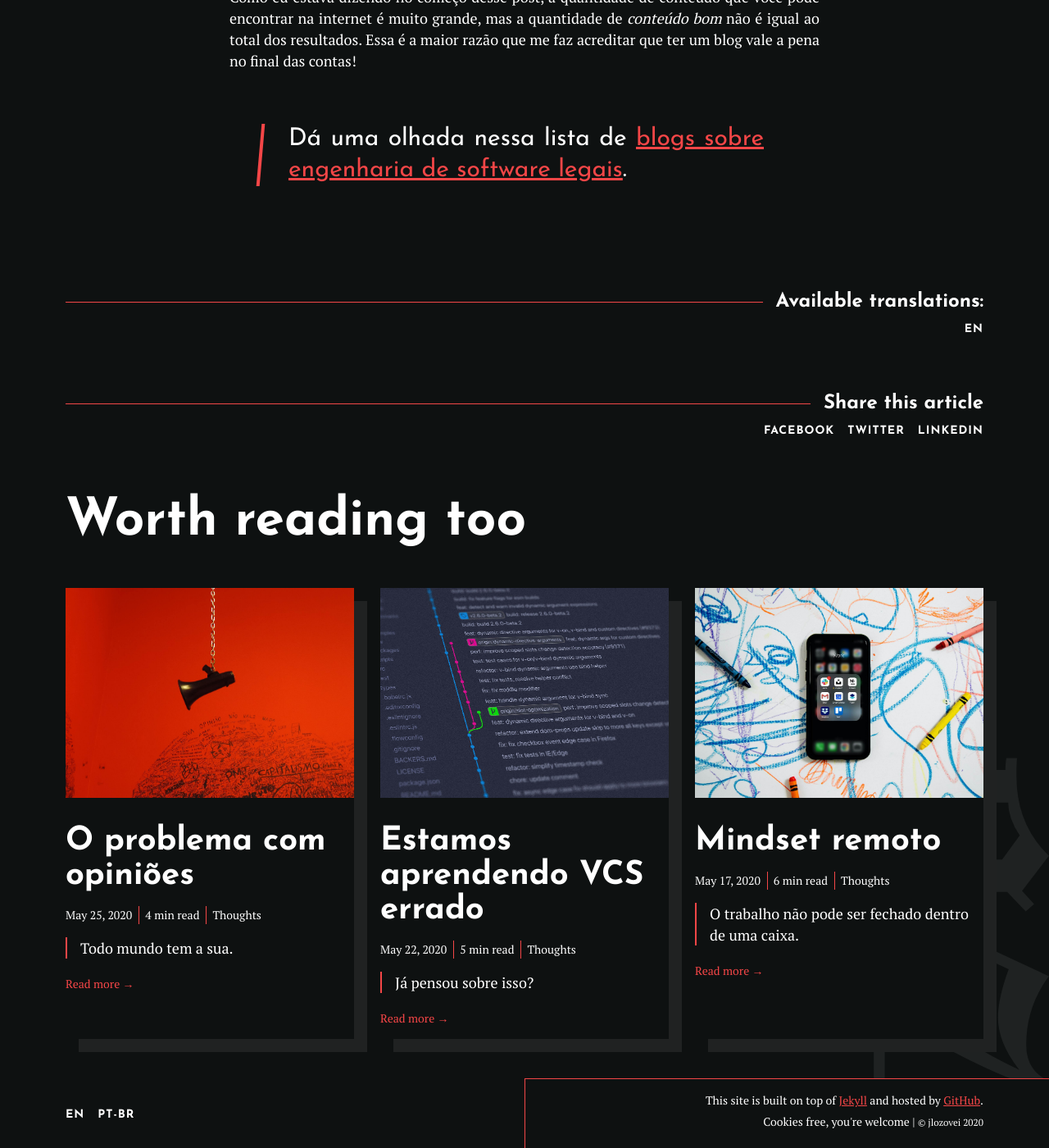
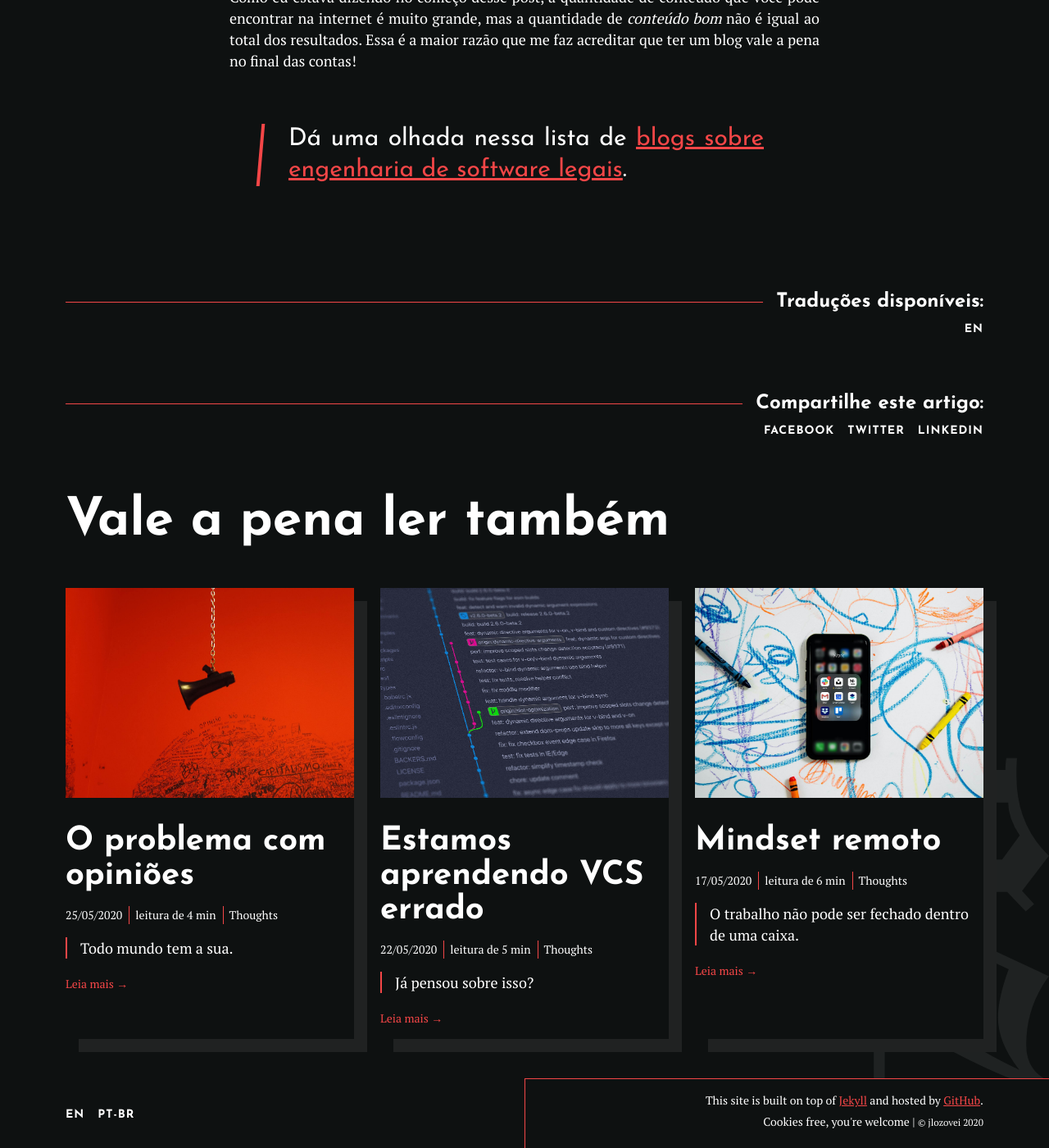
Before and after one commit to jlozovei/me, a Jekyll site: the page built from _posts/pt-br/2020-04-06-is-it-worthy-to-have-a-blog.md, in a window 1280 px wide and 1400 px high, scrolled down 2763 px. Shown: the whole window at 82% size. Built offline with Jekyll 4.4.1, drawn with Linux system fonts in a browser that asks for light colours; nearby versions of some CDN libraries; Markdown is read by kramdown in place of the engine named in the settings; some of the changed text lies outside the part shown.

Commit message:
add portuguese-based blog and post pages

```diff
--- a/_includes/post/card.html
+++ b/_includes/post/card.html
@@ -16,6 +16,12 @@
     </div>
     {% endif %}
 
-    <button class="anchor">Read more &rarr;</button>
+    <button class="anchor">
+      {% if page.language != 'pt-br' %}
+      Read more
+      {% else %}
+      Leia mais
+      {% endif %}
+    &rarr;</button>
   </div>
 </div>
--- a/_includes/post/meta.html
+++ b/_includes/post/meta.html
@@ -1,10 +1,18 @@
 <div class="post__meta">
   <p class="post__date">
+    {% if page.language != 'pt-br' %}
     <time datetime="{{ post.date | date_to_xmlschema }}" itemprop="datePublished">
       {%- assign date_format = site.minima.date_format | default: "%b %-d, %Y" -%}
 
       {{ post.date | date: date_format }}
     </time>
+    {% else %}
+    <time datetime="{{ post.date | date_to_xmlschema }}" itemprop="datePublished">
+      {%- assign date_format = site.minima.date_format | default: "%d/%m/%Y" -%}
+
+      {{ post.date | date: date_format }}
+    </time>
+    {% endif %}
   </p>
 
   {% capture words %}
@@ -16,7 +24,15 @@
   {% else %}
     {% assign time=words | plus: 150 | divided_by: 150 %}
   {% endif %}
-  <p class="post__read-time">{{ time }} min read</p>
+  <p class="post__read-time">
+    {% if page.language == 'pt-br' %}
+      leitura de
+    {% endif %}
+    {{ time }} min
+    {% if page.language != 'pt-br' %}
+       read
+    {% endif %}
+  </p>
 
   <p class="post__category">{{ post.category | capitalize }}</p>
 </div>
--- a/_layouts/default.html
+++ b/_layouts/default.html
@@ -6,8 +6,8 @@ layout: compress
 <html lang="{{ page.lang | default: site.lang | default: "en" }}">
 <head>
   {% include meta/head.html %}
-  <link rel="stylesheet" href="{{ site.baseurl }}/css/{{ page.slug }}.css">
-  <link rel="icon" href="{{ site.baseurl }}/favicon.ico" type="image/x-icon">
+  <link rel="stylesheet" href="{{ site.url }}/css/{{ page.slug }}.css">
+  <link rel="icon" href="{{ site.url }}/favicon.ico" type="image/x-icon">
 </head>
 <body>
   {% include layout/header.html %}
--- a/_layouts/post.html
+++ b/_layouts/post.html
@@ -14,7 +14,11 @@ layout: compress
   <div class="page">
     <div class="section section--headline">
       <div class="container">
+        {% if page.language == 'pt-br' %}
+        <a href="/pt-br/blog" class="section__backlink">&larr; Ver todos os textos</a>
+        {% else %}
         <a href="/blog" class="section__backlink">&larr; See all posts</a>
+        {% endif %}
       </div>
     </div>
 
@@ -58,7 +62,13 @@ layout: compress
       {% if posts.size > 1 %}
         <div class="section section--translations">
           <div class="container">
-            <h6>Available translations:</h6>
+            <h6>
+            {% if page.language == 'pt-br' %}
+            Traduções disponíveis:
+            {% else %}
+            Available translations:
+            {% endif %}
+            </h6>
 
             <ul class="list">
             {% for post in posts %}
@@ -75,7 +85,13 @@ layout: compress
 
     <div class="section section--share">
       <div class="container">
-        <h6>Share this article</h6>
+        <h6>
+        {% if page.language == 'pt-br' %}
+        Compartilhe este artigo:
+        {% else %}
+        Share this article
+        {% endif %}
+        </h6>
 
         {% assign post_url = page.url | absolute_url %}
 
@@ -105,7 +121,13 @@ layout: compress
       {% unless sameLanguagePosts.size == 0 %}
         <div class="section section--related">
           <div class="container">
-            <h2>Worth reading too</h2>
+            <h2>
+            {% if page.language == 'pt-br' %}
+            Vale a pena ler também
+            {% else %}
+            Worth reading too
+            {% endif %}
+            </h2>
 
             <ul class="post-list">
               {% for post in sameLanguagePosts limit:3 %}
```
Also changed, not shown: pt-br/blog/index.html (added, +58 -0 lines).
